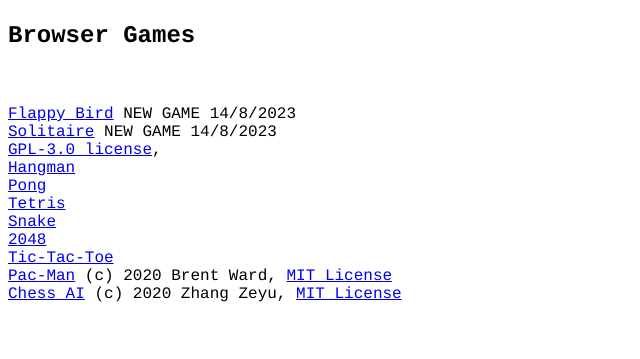
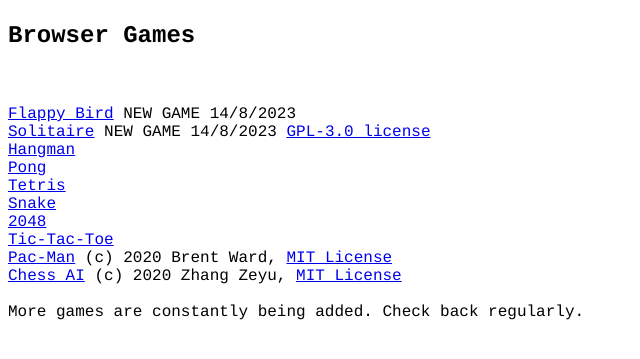
Before and after one commit to baldurkm/simplegames, a plain HTML site: page index.html in a window 1280 px wide. Shown: the part 131-490 px from the top of the page, without its empty margins (0-640 px from the left). Drawn offline with Linux system fonts and the light colour scheme.

Commit message:
Update index.html

```diff
--- a/index.html
+++ b/index.html
@@ -6,7 +6,7 @@
     <br>
     <br>
 	<a href="flappy/flappy.html">Flappy Bird</a> <a>NEW GAME 14/8/2023</a> <br>
-	<a href="solitaire/index.html">Solitaire</a> <a>NEW GAME 14/8/2023</a> <br> <a href="https://github.com/ozboware/Javascript-Solitaire/blob/ozboware/LICENSE.md">GPL-3.0 license</a>,<br>
+	<a href="solitaire/index.html">Solitaire</a> <a>NEW GAME 14/8/2023</a> <a href="https://github.com/ozboware/Javascript-Solitaire/blob/ozboware/LICENSE.md">GPL-3.0 license</a><br>
 	<a href="hangman.html">Hangman</a> <br>
 	<a href="pong.html">Pong</a> <br>
 	<a href="tetris.html">Tetris</a> <br>
@@ -15,6 +15,8 @@
 	<a href="tic.html">Tic-Tac-Toe</a> <br>
 	<a href="pacman-js/index.html">Pac-Man</a> <a>(c) 2020 Brent Ward</a>, <a href="https://github.com/bward2/pacman-js/blob/master/LICENSE">MIT License</a><br>
 	<a href="chess-ai/index.html">Chess AI</a> <a>(c) 2020 Zhang Zeyu</a>, <a href="https://github.com/zeyu2001/chess-ai/blob/main/LICENSE">MIT License</a><br>
+	<br>
+	<a>More games are constantly being added. Check back regularly.</a>
 
     <style>
     body {
```
